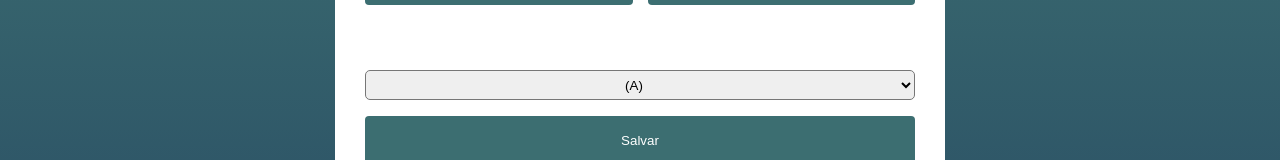
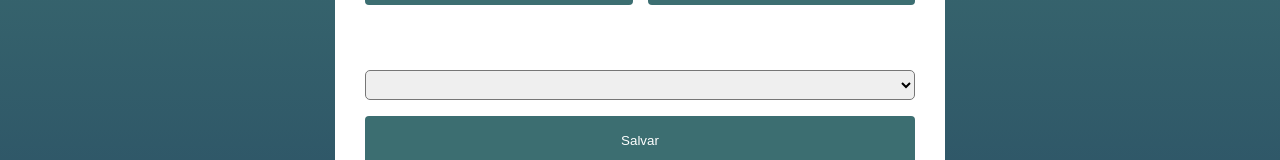
Before and after one commit to FengYungz/SorteiaQuiz, a React (Create React App) app: page / in a window 1280 px wide. Shown: the part 184-344 px from the top of the page. Built offline with nearby package versions, Linux system fonts and the light colour scheme.

Commit message:
Adding an option in select :white_check_mark:

```diff
--- a/src/components/quiz/index.tsx
+++ b/src/components/quiz/index.tsx
@@ -17,8 +17,6 @@ function Quiz() {
     function SetData(){
         setValueFinal(valueSelect)
     }
-
-
 
     function ramdom() {
     const value = Math.floor(Math.random() * 3);
@@ -53,6 +51,7 @@ function Quiz() {
                         ))}
                     </div>
                     <select name="alternativas" id="alt" onChange={(e) => setValueSelect(e.target.value)}>
+                        <option value="" onClick={() => setValueSelect('A')}></option>
                         <option value="A" onClick={() => setValueSelect('A')}>(A)</option>
                         <option value="B" onClick={() => setValueSelect('B')}>(B)</option>
                         <option value="C" onClick={() => setValueSelect('C')}>(C)</option>
@@ -60,6 +59,7 @@ function Quiz() {
                     <button onClick={() => SetData()}>Salvar</button>
                     <div className="pega">
                         <input type="hidden" value={valueFinal}/>
+                        <span className="resposta">{valueFinal}</span>
                     </div>
                 </div>
             </ContainerQuiz>
--- a/src/components/quiz/style.ts
+++ b/src/components/quiz/style.ts
@@ -63,6 +63,10 @@ justify-content: center;
         margin-top: 40px;
         text-align: center;
     }
+
+    .resposta{
+        display: none;
+    }
 `
 export const ContainerButton = styled.div`
 display: grid;
```
